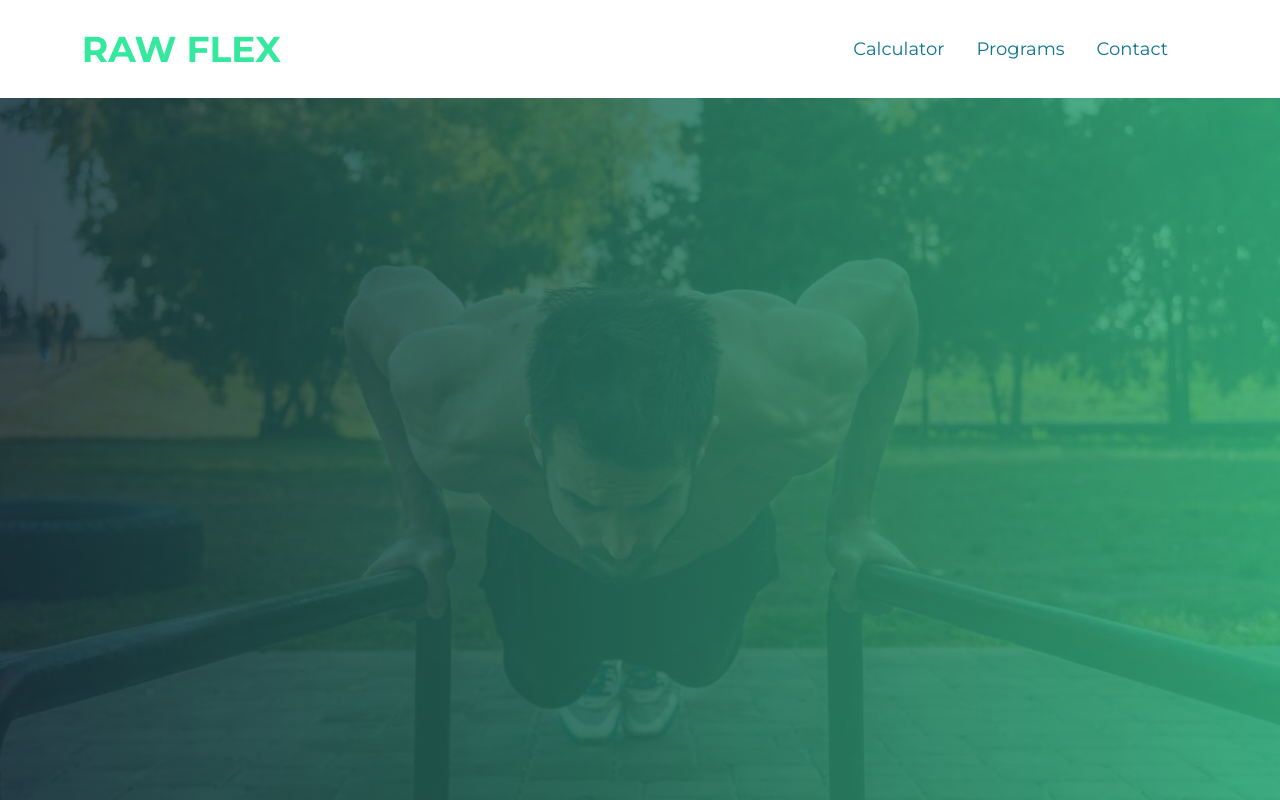
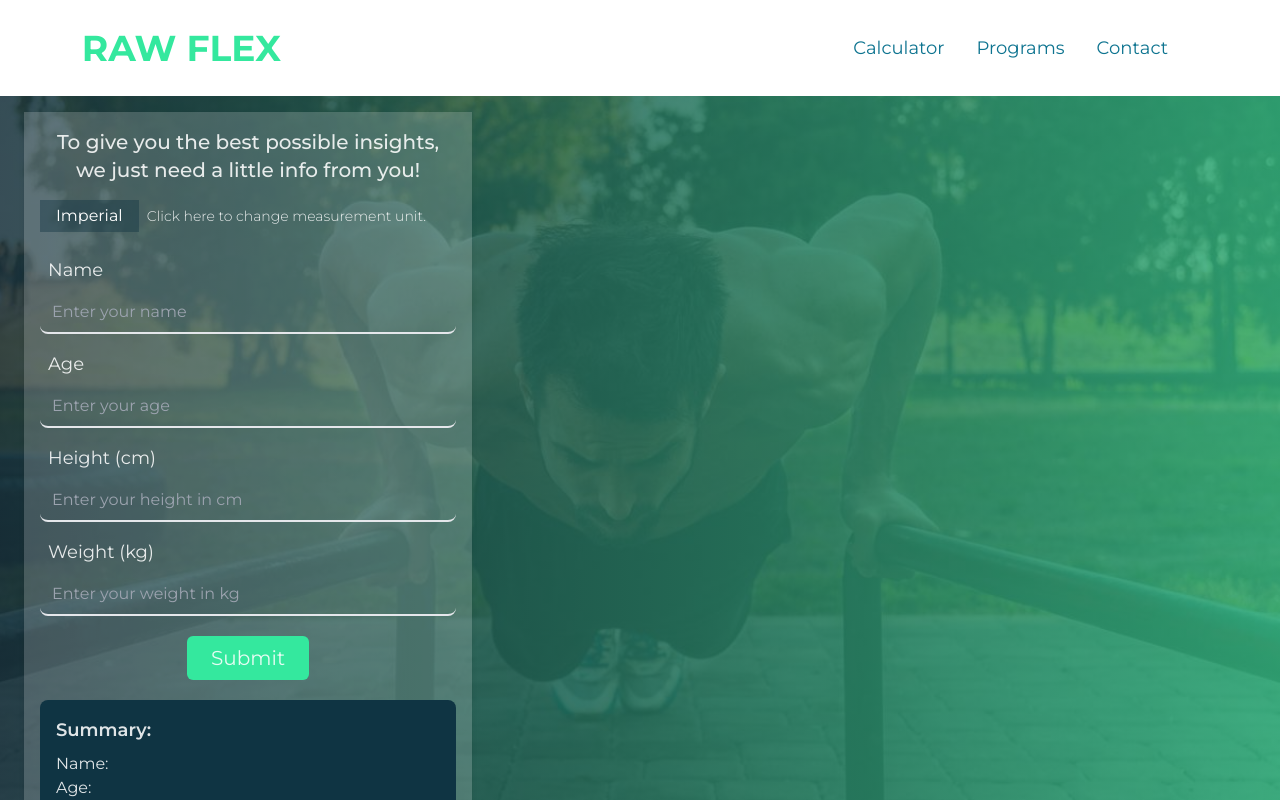
Before and after one commit to zepher-23/raw-flex, a React (Vite) app: page /calculator in a window 1280 px wide. Built offline with nearby package versions, Linux system fonts and the light colour scheme.

Commit message:
added forms

```diff
--- a/src/Components/Form.jsx
+++ b/src/Components/Form.jsx
@@ -1,14 +1,126 @@
-import React from "react";
+import React,{useState} from "react";
 
 const Form = () => {
-  return(<>
-  <div className="main">
-    <div className="form">
+    const [formData, setFormData] = useState({
+        name: '',
+        age: '',
+        height: '',
+        weight: '',
+        units: 'metric',
+      });
+
+      // Handler to update form data
+      const handleChange = (e) => {
+        const { name, value } = e.target;
+        setFormData((prevData) => ({
+          ...prevData,
+          [name]: value,
+        }));
+      };
+
+      // Handler to switch between metric and imperial units
+      const toggleUnits = () => {
+        setFormData((prevData) => ({
+          ...prevData,
+          units: prevData.units === 'metric' ? 'imperial' : 'metric',
+          height: '',
+          weight: '',
+        }));
+      };
+
+      //function to submit basic user info
+      const submitInfo =()=>{
+
+      }
+
+      // Convert height and weight to the appropriate unit
+      const heightPlaceholder =
+        formData.units === 'metric' ? 'cm' : 'inches';
+      const weightPlaceholder =
+        formData.units === 'metric' ? 'kg' : 'lbs';
+
+      return (
+        <div className="max-w-md mx-3 lg:mx-6 mt-28 my-10 p-4 bg-gray-100 bg-opacity-20 shadow-md">
+          <h4 className="text-xl font-medium mb-4">To give you the best possible insights, we just need a little info from you!</h4>
+
+          <div className="mb-4 flex items-center ">
+            <button
+              onClick={toggleUnits}
+              className="px-4 py-1 bg-opacity-40 bg-primary text-white text-md"
+            >
+               {formData.units === 'metric' ? 'Imperial' : 'Metric'}
+            </button>
+            <h5 className="mx-2 text-sm font-light text-left">Click here to change measurement unit.
+</h5>
+          </div>
+          <div className="mb-4">
+            <label className="block text-lg mb-2 text-left px-2 mt-6">Name</label>
+            <input
+              type="text"
+              name="name"
+              value={formData.name}
+              onChange={handleChange}
+              className="w-full px-3 py-2 border-b-2  outline-none focus:outline-none rounded-lg bg-transparent"
+              placeholder="Enter your name"
+            />
+          </div>
+
+          <div className="mb-4">
+            <label className="block text-lg mb-2 text-left px-2">Age</label>
+            <input
+              type="number"
+              name="age"
+              value={formData.age}
+              onChange={handleChange}
+              className="w-full px-3 py-2 border-b-2 outline-none focus:outline-none rounded-lg bg-transparent"
+              placeholder="Enter your age"
+            />
+          </div>
+
+          <div className="mb-4">
+            <label className="block text-lg mb-2 text-left px-2" >Height ({heightPlaceholder})</label>
+            <input
+              type="number"
+              name="height"
+              value={formData.height}
+              onChange={handleChange}
+              className="w-full px-3 py-2 border-b-2  outline-none focus:outline-none rounded-lg bg-transparent"
+              placeholder={`Enter your height in ${heightPlaceholder}`}
+            />
+          </div>
+
+          <div className="mb-4">
+            <label className="block text-lg mb-2 text-left px-2">Weight ({weightPlaceholder})</label>
+            <input
+              type="number"
+              name="weight"
+              value={formData.weight}
+              onChange={handleChange}
+              className="w-full px-3 py-2 border-b-2  outline-none focus:outline-none rounded-lg bg-transparent"
+              placeholder={`Enter your weight in ${weightPlaceholder}`}
+            />
+          </div>
+
+         <div className="button flex justify-center my-5">
+            <button onClick={submitInfo} className="px-6 py-2 bg-secondary text-xl rounded-md">Submit
 
 
-    </div>
-  </div>
-  </>);
+            </button>
+         </div>
+
+          <div className="bg-primary flex flex-col items-start rounded-lg p-4">
+            <h3 className="text-lg font-semibold mb-2">Summary:</h3>
+            <p>Name: {formData.name}</p>
+            <p>Age: {formData.age}</p>
+            <p>
+              Height: {formData.height} {heightPlaceholder}
+            </p>
+            <p>
+              Weight: {formData.weight} {weightPlaceholder}
+            </p>
+          </div>
+        </div>
+      );
 };
 
 export default Form;
--- a/src/Components/Hero.jsx
+++ b/src/Components/Hero.jsx
@@ -1,13 +1,14 @@
 import React from "react";
 import hero1 from '../assets/hero1.jpg';
 
-const Hero = () => {
+const Hero = ({Form:Form}) => {
+
   return(<>
-  <div className="hero relative w-screen h-screen">
-  <div className="absolute inset-0  bg-center bg-no-repeat bg-cover opacity-40" style={{backgroundImage:`url(${hero1})`, backgroundSize:'100%',backgroundSize:'cover',backgroundPosition:'center',backgroundRepeat:'no-repeat'}}></div>
-  <div className="absolute inset-0 bg-gradient-to-r from-primary to-secondary opacity-60"></div>
-  <div className="relative z-10">
-
+  <div className="hero relative w-screen overflow-scroll ">
+  <div className="fixed inset-0  bg-center bg-no-repeat bg-cover opacity-40" style={{backgroundImage:`url(${hero1})`, backgroundSize:'100%',backgroundSize:'cover',backgroundPosition:'center',backgroundRepeat:'no-repeat'}}></div>
+  <div className="fixed inset-0 bg-gradient-to-r from-primary to-secondary opacity-60"></div>
+  <div className="relative  h-full z-10">
+    <Form />
   </div>
 </div>
   </>);
--- a/src/Components/Navbar.jsx
+++ b/src/Components/Navbar.jsx
@@ -51,7 +51,7 @@ const [showOption, setShowOption] = useState(false)
 
   return (
     <>
-    <div className="navbar flex flex-row w-full h-26 lg:h-28 bg-white">
+    <div className="navbar fixed z-50 flex flex-row w-full h-26 lg:h-24 bg-white">
 
     <div className="logo w-full my-5 lg:my-0 lg:w-1/3 flex justify-center items-center text-cyan-400 font-medium">
   <Link to="/" >  <h1 className="text-center text-secondary ">RAW FLEX</h1></Link>
--- a/src/Pages/Calc.jsx
+++ b/src/Pages/Calc.jsx
@@ -1,14 +1,16 @@
 import React from "react";
 import Navbar from '../Components/Navbar';
 import Hero from "../Components/Hero";
+import Form from "../Components/Form";
+
 
 const Calc = () => {
   return(
 
     <>
-    <div className="main flex flex-col w-screen h-screen m-0 p-0 ">
+    <div className="main flex flex-col w-screen h-screen m-0 p-0  ">
         <Navbar />
-        <Hero />
+        <Hero Form={Form} />
 
     </div>
     </>
--- a/src/Pages/Home.jsx
+++ b/src/Pages/Home.jsx
@@ -21,7 +21,7 @@ const Home = () => {
   <div className="relative z-10 w-full lg:px-0 px-6 lg:w-2/3 ">
     <h2 className="text-secondary py-3 lg:text-5xl">RawFlex Calisthenics: Achieve Peak Fitness Naturally</h2>
     <p>
-        Welcome to RawFlex Calisthenics, your ultimate destination for achieving peak fitness naturally.
+    Discover the power of your own body with RawFlex Calisthenics. We specialize in bodyweight exercises that build lean muscle and promote health without the need for artificial equipment. Experience a holistic approach to fitness that uses your own strength to achieve peak performance.
 
 
     </p>
```
